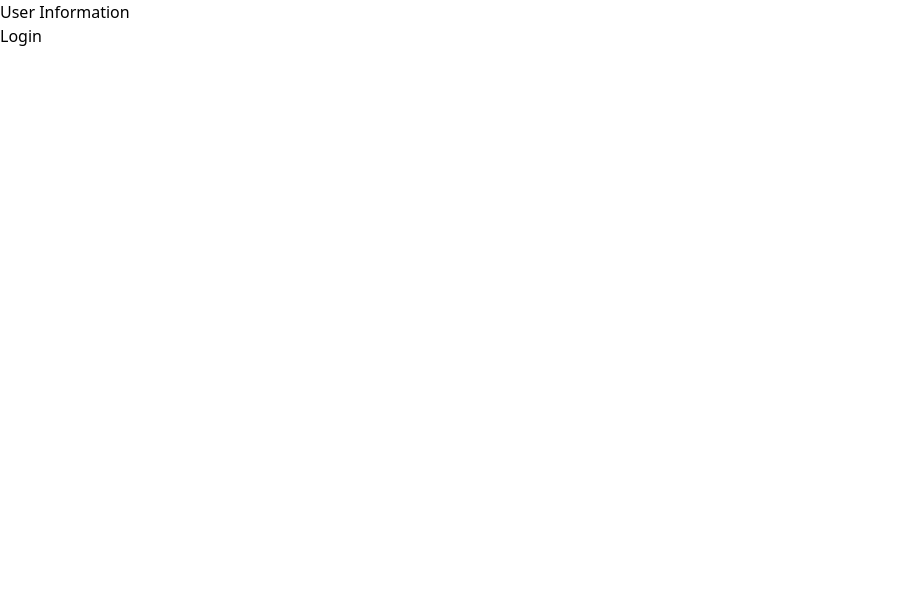
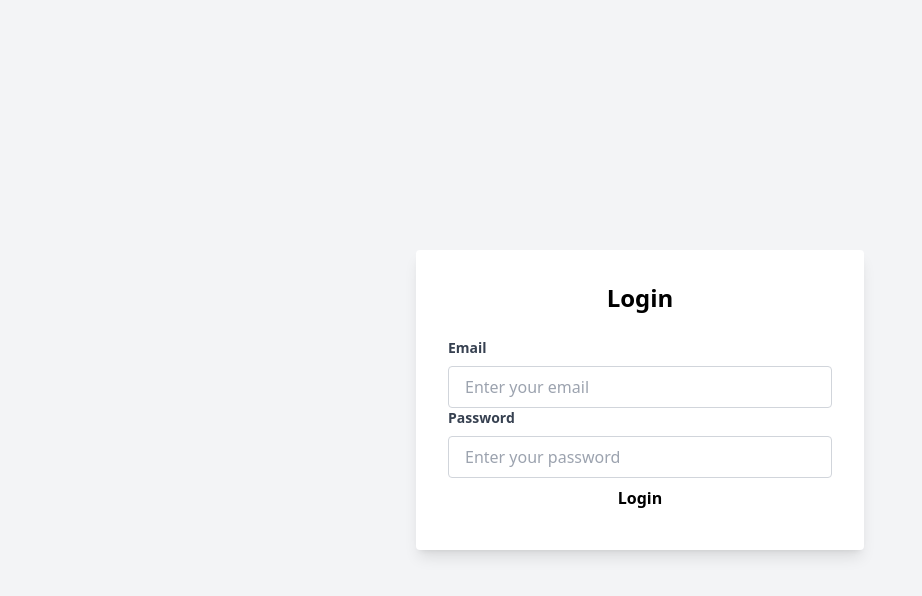
Before and after one commit to Zaeem944/Prep-Master-Desi-Debuggers, a Next.js app in the folder client/: page /Login in a window 1280 px wide. Shown: the top 596 px of the page, without its empty margins (0-922 px from the left). Built offline with nearby package versions, Linux system fonts and the light colour scheme; no server answers.

Commit message:
Login working successfuly

```diff
--- a/client/src/app/Login/page.tsx
+++ b/client/src/app/Login/page.tsx
@@ -1,38 +1,114 @@
 "use client";
-import React from 'react';
+import React, { useState } from 'react';
 import { useDispatch, useSelector } from 'react-redux';
 import { RootState } from '@/State/store';
-import { login, logout } from '@/State/UserSlice';
-import { useSocket } from '../SocketContext';
+import { login } from '@/State/UserSlice';
+import InputField from '@/GlobalComponents/InputField'; // Ensure this component exists and works
+import LoginButton from '@/GlobalComponents/LoginButton';
+import Notification from '@/GlobalComponents/Notification';
+import { useRouter } from 'next/navigation'; // Use useRouter from next/navigation for Next.js routing
 
-const ExampleComponent: React.FC = () => {
+const LoginPage: React.FC = () => {
   const dispatch = useDispatch();
   const user = useSelector((state: RootState) => state.user);
+  const router = useRouter();
 
-  const { socket } = useSocket();
+  const [email, setEmail] = useState('');
+  const [password, setPassword] = useState('');
+  const [success, setSuccess] = useState(false);
+  const [notificationTitle, setNotificationTitle] = useState('');
+  const [notificationDescription, setNotificationDescription] = useState('');
+  const [showNotification, setShowNotification] = useState(false);
 
-  const handleLogin = () => {
-    dispatch(login({ name: 'John Doe', role: 'Admin', isVerified: true }));
-  };
+  const handleLogin = async (e: React.FormEvent) => {
+    e.preventDefault();
 
-  const handleLogout = () => {
-    dispatch(logout());
+    if (!email || !password) {
+      setSuccess(false);
+      setNotificationTitle('Error!');
+      setNotificationDescription('Please fill in all fields!');
+      setShowNotification(true);
+      return;
+    }
+
+    // Perform login logic here
+    // Example: Sending login request to the server
+    const response = await fetch('http://localhost:8000/user/login', {
+      method: 'POST',
+      headers: {
+        'Content-Type': 'application/json',
+      },
+      body: JSON.stringify({ email, password }),
+    });
+
+    if (!response.ok) {
+      setSuccess(false);
+      setNotificationTitle('Error!');
+      setNotificationDescription('Login failed. Please check your credentials.');
+      setShowNotification(true);
+      return;
+    }
+
+    const userData = await response.json();
+
+    // Dispatch login action
+    dispatch(login({ name: userData.name, role: userData.role, isVerified: true }));
+
+    console.log(`User: ${userData.name} has logged in as a ${userData.role}`);
+
+    setSuccess(true);
+    setNotificationTitle('Success!');
+    setNotificationDescription('You have successfully logged in!');
+    setShowNotification(true);
+
+    if (userData.role === 'teacher' && !userData.isVerified) {
+      router.push('/NotVerified'); // Redirect to "NotVerified" page for teachers
+    } else {
+      router.push('/IsVerified'); // Redirect to home or another default page
+    }
   };
 
   return (
-    <div>
-      <h1>User Information</h1>
-      {user.isLoggedIn ? (
-        <>
-          <p>Name: {user.name}</p>
-          <p>Role: {user.role}</p>
-          <button onClick={handleLogout}>Logout</button>
-        </>
-      ) : (
-        <button onClick={handleLogin}>Login</button>
+    <>
+      {/* Notification */}
+      {showNotification && (
+        <Notification
+          title={notificationTitle}
+          description={notificationDescription}
+          success={success}
+          setShowNotification={setShowNotification}
+        />
       )}
-    </div>
+
+      <div className="flex items-center justify-center min-h-screen bg-gray-100">
+        <form
+          onSubmit={handleLogin}
+          className="w-full max-w-md bg-white p-8 rounded shadow-lg"
+        >
+          <h2 className="text-2xl font-bold mb-6 text-center">Login</h2>
+
+          {/* Email Input */}
+          <InputField
+            label="Email"
+            placeholder="Enter your email"
+            value={email}
+            onChange={(e) => setEmail(e.target.value)}
+          />
+
+          {/* Password Input */}
+          <InputField
+            label="Password"
+            placeholder="Enter your password"
+            value={password}
+            onChange={(e) => setPassword(e.target.value)}
+          />
+
+          {/* Login Button */}
+          <LoginButton text="Login" onClick={handleLogin} />
+        </form>
+      </div>
+    </>
   );
 };
 
-export default ExampleComponent;
+export default LoginPage;
```
Also changed, not shown: 2 other files (tests, documents, lock files or other folders).
